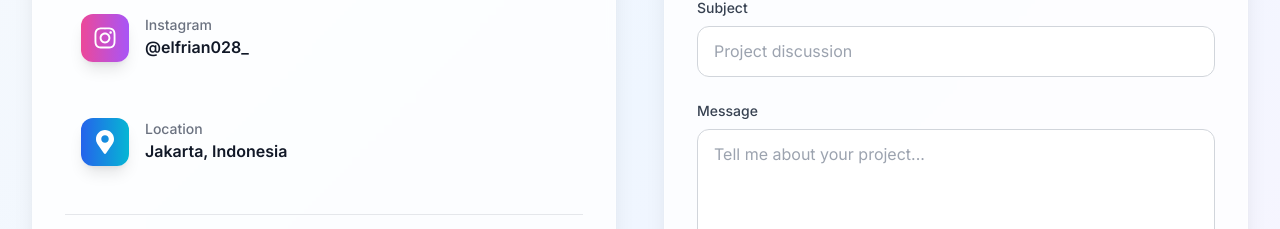
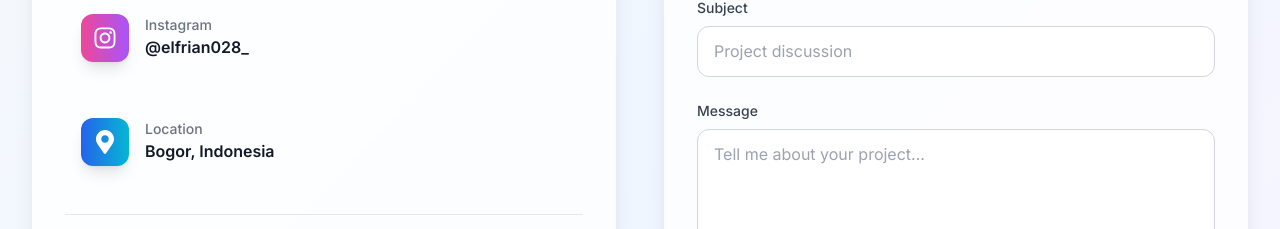
Before and after one commit to Ets028/portfolio, a React (Vite) app: page / in a window 1280 px wide. Shown: the part 3713-3942 px from the top of the page. Built offline with nearby package versions, Linux system fonts and the light colour scheme.

Commit message:
fix: location contact section

```diff
--- a/src/components/sections/ContactSection.jsx
+++ b/src/components/sections/ContactSection.jsx
@@ -37,7 +37,7 @@ export default function ContactSection() {
     {
       icon: <FaMapMarkerAlt className="text-2xl" />,
       label: "Location",
-      value: "Jakarta, Indonesia",
+      value: "Bogor, Indonesia",
       link: "#",
       color: "from-blue-600 to-cyan-500",
     },
```
